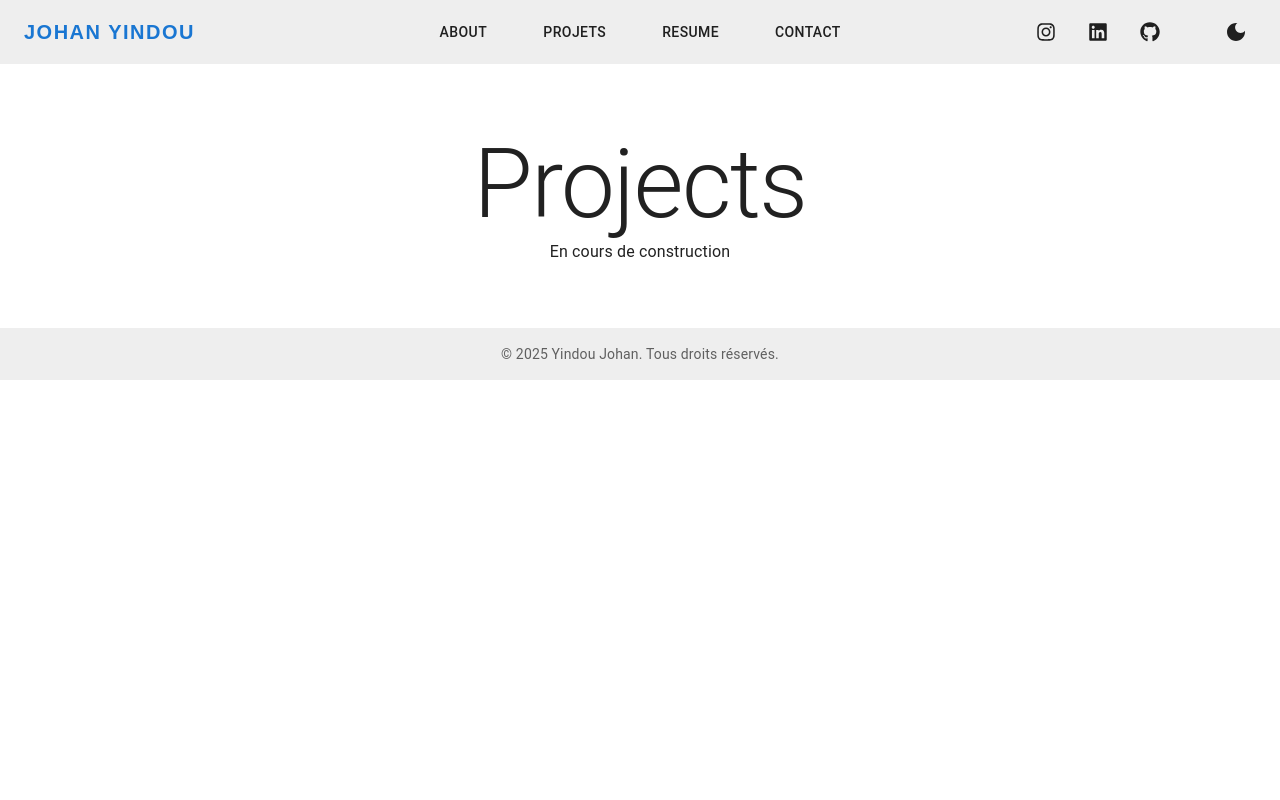
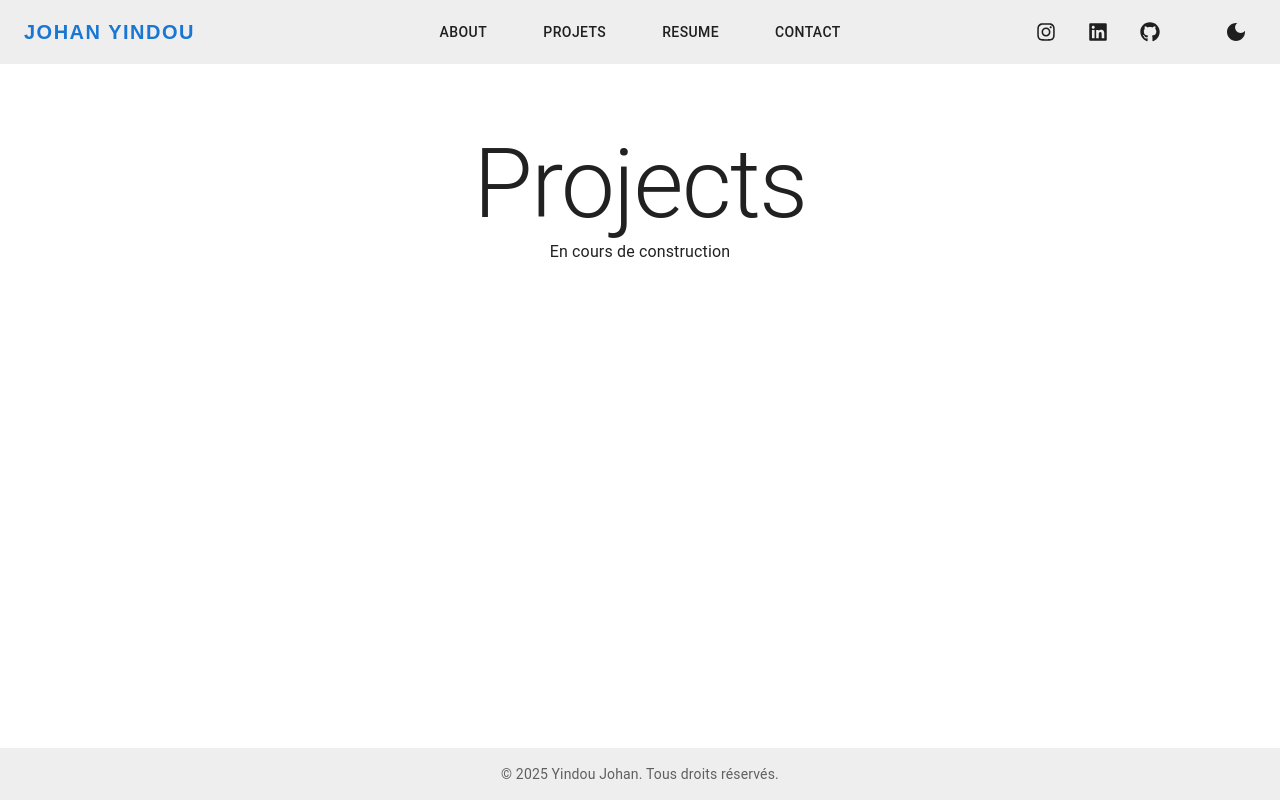
Before and after one commit to JohanYindou/my-portfolio, a React (Vite) app: page /projets in a window 1280 px wide. Built offline with nearby package versions, Linux system fonts and the light colour scheme.

Commit message:
`Refactored App component to use Layout component and updated routing configuration`

```diff
--- a/src/App.tsx
+++ b/src/App.tsx
@@ -4,33 +4,35 @@ import { CssBaseline } from '@mui/material';
 import { ThemeProviderWrapper } from './context/ThemeContext.tsx';
 
 import { BrowserRouter as Router, Routes, Route } from 'react-router-dom';
-import Navbar from './components/Navbar.tsx';
+import Layout from './components/Layout.tsx';
 import Home from './pages/Home.tsx';
 import About from './pages/About.tsx';
 import Projets from './pages/Projets.tsx';
 import Resume from './pages/Resume.tsx';
 import Contact from './pages/Contact.tsx';
-import Footer from './components/Footer.tsx';
+import NotFound from './pages/NotFound';
 
 ReactDOM.createRoot(document.getElementById('root')!).render(
   <ThemeProviderWrapper>
     <CssBaseline />
     <StrictMode>
       <Router>
-        <Navbar />
         {/* --- A faire
         Mettre en place un redirection vers Home
         si l'utlisateur est sur une page qui n'existe pas
         + Pop Up de page non trouvée, vous avez été redirigé
         --- */}
+        <Layout>
           <Routes>
             <Route path='/' element={<Home />} />
             <Route path='/about' element={<About />} />
             <Route path='/projets' element={<Projets />} />
             <Route path='/resume' element={<Resume />} />
             <Route path='/contact' element={<Contact />} />
+            {/* Page non trouvée */}
+            <Route path='*' element={<NotFound />} />
           </Routes>
-        <Footer />
+        </Layout>
       </Router>
     </StrictMode>
   </ThemeProviderWrapper>
--- /dev/null
+++ b/src/components/Layout.tsx
@@ -0,0 +1,28 @@
+// src/components/Layout.tsx
+import React from 'react';
+import { Box } from '@mui/material';
+import Navbar from './Navbar';
+import Footer from './Footer';
+
+interface LayoutProps {
+  children: React.ReactNode;
+}
+
+const Layout: React.FC<LayoutProps> = ({ children }) => {
+  return (
+    <Box
+      sx={{
+        display: 'flex',
+        flexDirection: 'column',
+        minHeight: '100vh',
+      }}>
+      <Navbar />
+      <Box component='main' sx={{ flexGrow: 1 }}>
+        {children}
+      </Box>
+      <Footer />
+    </Box>
+  );
+};
+
+export default Layout;
--- /dev/null
+++ b/src/pages/NotFound.tsx
@@ -0,0 +1,32 @@
+import { useEffect } from 'react';
+import { useNavigate } from 'react-router-dom';
+import { Typography, Box, Snackbar } from '@mui/material';
+
+const NotFound = () => {
+  const navigate = useNavigate();
+
+  useEffect(() => {
+    const timeout = setTimeout(() => {
+      navigate('/');
+    }, 3000);
+
+    return () => clearTimeout(timeout);
+  }, [navigate]);
+
+  return (
+    <Box sx={{ textAlign: 'center', mt: 10 }}>
+      <Typography variant='h4' color='error'>
+        Page non trouvée
+      </Typography>
+      <Typography variant='body1' sx={{ mt: 2 }}>
+        Vous allez être redirigé vers la page d'accueil...
+      </Typography>
+      <Snackbar
+        open={true}
+        message="Page introuvable. Redirection vers l'accueil..."
+      />
+    </Box>
+  );
+};
+
+export default NotFound;
```
Lines whose indentation alone changed are shown as unchanged.
